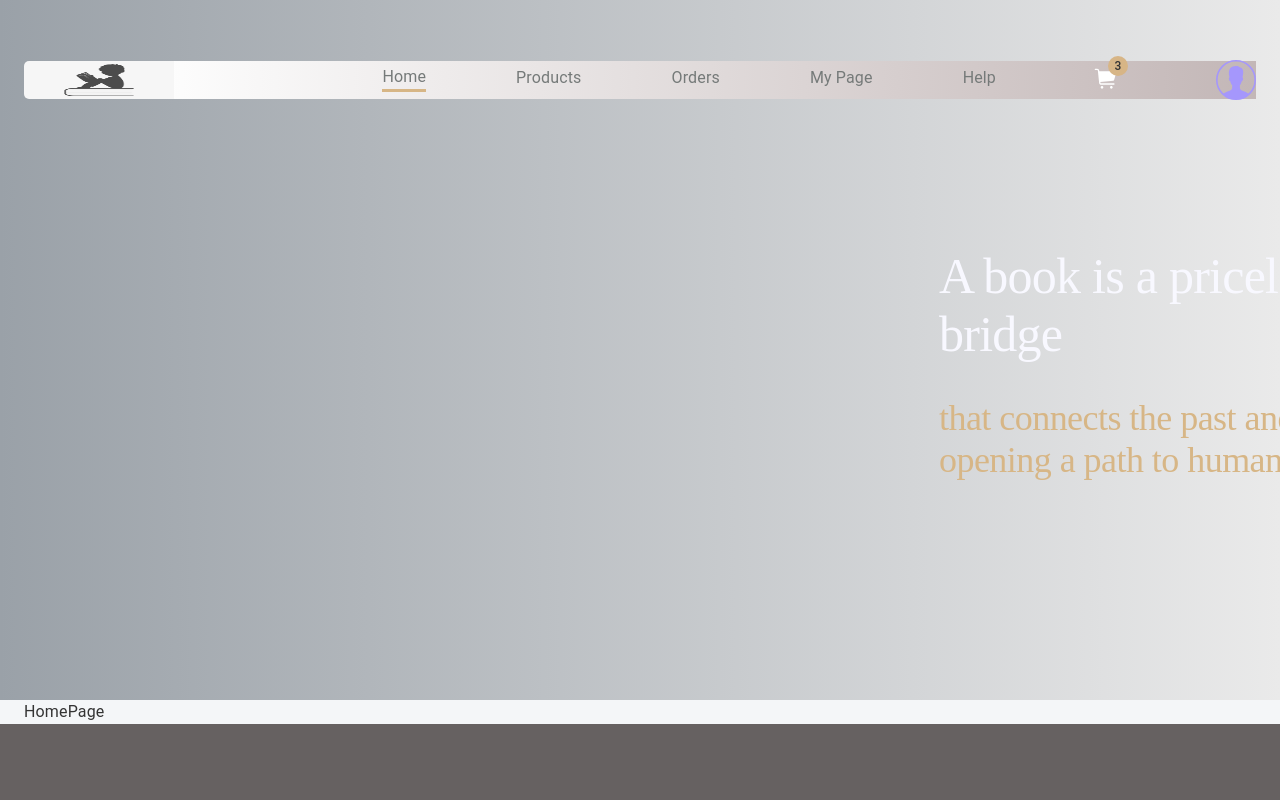
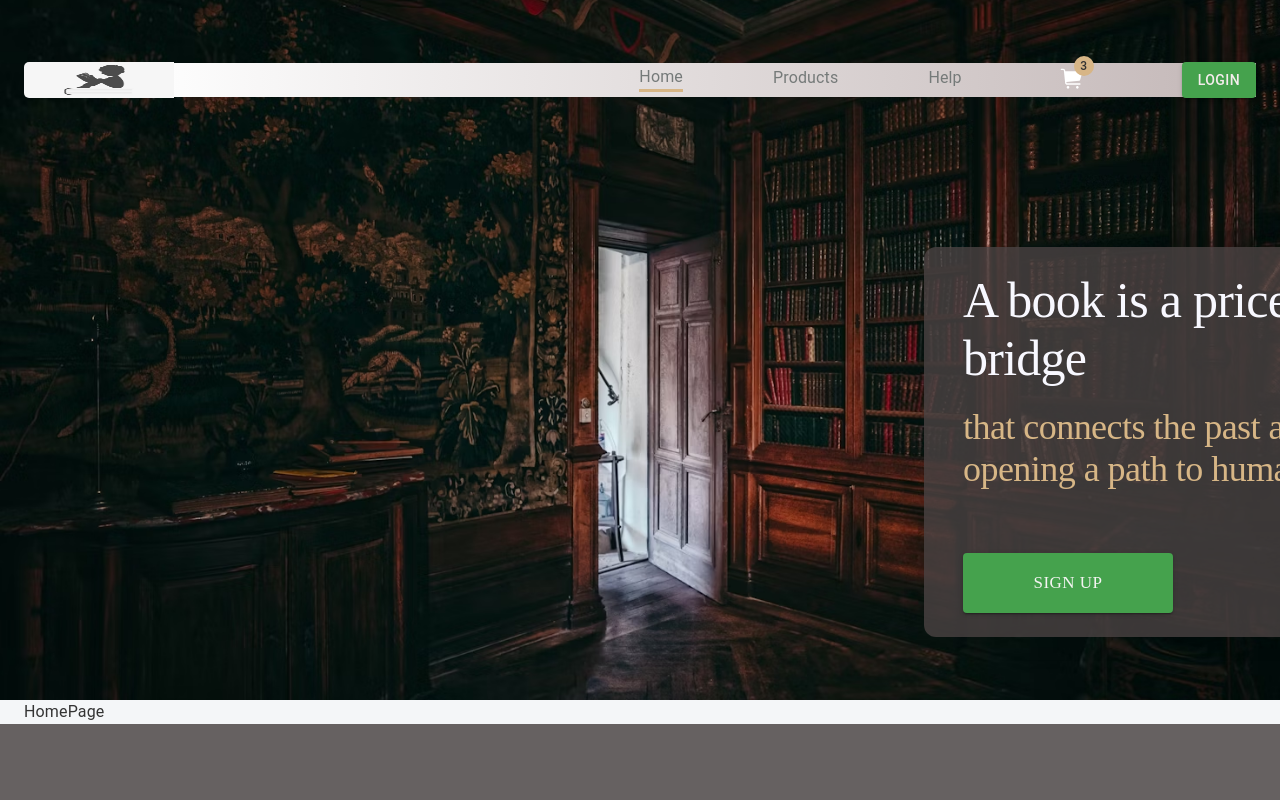
Before and after one commit to IsmanovOybek/Nusret-react, a React (Create React App) app: page / in a window 1280 px wide. Shown: the top 800 px of the page. Built offline with nearby package versions, Linux system fonts and the light colour scheme.

Commit message:
feat: modify homeNavbar component

```diff
--- a/src/app/components/headers/HomeNavbar.tsx
+++ b/src/app/components/headers/HomeNavbar.tsx
@@ -3,7 +3,7 @@ import { NavLink } from "react-router-dom";
 import Basket from "./Basket";
 
 export function HomeNavbar() {
-  const authMember = true;
+  const authMember = null;
   return (
     <div className="home-navbar">
       <Container sx={{ mt: "55px", height: "642px" }}>
@@ -18,7 +18,7 @@ export function HomeNavbar() {
               <img
                 style={{
                   width: "150px",
-                  height: "38px",
+                  height: "36px",
                   borderRadius: "5px 0px 0px 5px",
                   marginTop: "7px",
                 }}
--- a/src/app/components/headers/OtherNavbar.tsx
+++ b/src/app/components/headers/OtherNavbar.tsx
@@ -3,7 +3,7 @@ import { NavLink } from "react-router-dom";
 import Basket from "./Basket";
 
 export function OtherNavbar() {
-  const authMember = true;
+  const authMember = null;
   return (
     <div className="other-navbar">
       <Container className="navbar-container">
@@ -13,7 +13,7 @@ export function OtherNavbar() {
               <img
                 style={{
                   width: "150px",
-                  height: "38px",
+                  height: "36px",
                   borderRadius: "5px 0px 0px 5px",
                   marginTop: "7px",
                 }}
--- a/src/css/navbar.css
+++ b/src/css/navbar.css
@@ -2,10 +2,10 @@
   width: 100%;
   height: 700px;
   display: flex;
-  /* background-image: url("/public/img/okk.jpg"); */
-  background-size: contain;
-  background: linear-gradient(90deg, #9aa1a8, #eaeaea);
-  /* background-position: center; */
+  background-image: url("/public/img/or.PNG");
+  background-size: cover;
+  /* background: linear-gradient(90deg, #9aa1a8, #eaeaea); */
+  background-position: center;
   background-repeat: no-repeat;
   background-attachment: fixed; /* agar parallax effekt kerak bo‘lsa */
   overflow: hidden; /* fon elementlari tashqariga chiqmasligi uchun */
@@ -34,7 +34,7 @@
   justify-content: end;
   gap: 90px;
   width: 1200px;
-  height: 38px;
+  height: 34px;
 }
 
 .home-navbar .hover-line:after {
@@ -58,6 +58,13 @@
   display: flex;
   flex-direction: row;
   justify-content: space-between;
+ /* background-color: #9aa1a8; */
+}
+
+.home-navbar .login-button {
+
+  background-color: #45a24d;
+  color: #f4ecec;
 }
 
 .home-navbar .detail {
@@ -65,8 +72,13 @@
   display: flex;
   flex-direction: column;
   margin-left: 900px;
-  background: rgba(255, 255, 255 0.4);
+  background: rgba(74, 67, 67, 0.8); /* faqat fon shaﬃf bo'ladi */
+  /* border-radius, box-shadow, va padding kerak bo'lishi mumkin */
+  padding: 24px;
+  border-radius: 12px;
+  box-shadow: 0 4px 24px rgba(0,0,0,0.08);
 }
+
 
 .home-navbar .header-frame .detail .head-main-txt {
   width: 450px;
@@ -122,7 +134,8 @@
   font-style: normal;
   font-weight: 400;
   line-height: normal;
-  color: #d7b686;
+  color: #f5f4f3;
+  background-color: #45a24d;
 }
 /* other navbar */
 
@@ -130,9 +143,10 @@
   width: 100%;
   height: 400px;
   display: flex;
-  /* background: url("/public/img/banner.webp");
-  background-size: cover; */
-  background: linear-gradient(90deg, #9aa1a8, #eaeaea);
+  background-image: url("/public/img/or.PNG");
+
+  /* background-size: cover;  */
+  /* background: linear-gradient(90deg, #9aa1a8, #eaeaea); */
 }
 
 .other-navbar .navbar-container {
@@ -161,12 +175,12 @@
   justify-content: end;
   gap: 90px;
   width: 1200px;
-  height: 38px;
+  height: 36px;
 }
 
 .other-navbar .navbar-container .menu .links .login-button {
-  /* background: #7099d3; */
-  color: #d7b686;
+  background-color: #45a24d;
+  color: #f0ece5;
 }
 
 .other-navbar .navbar-container .menu .user-avatar {
@@ -180,7 +194,7 @@
 }
 
 .other-navbar .hover-line a {
-  color: #f8f8ff;
+  color: #757a79;
   z-index: 100;
 }
 
```
Also changed, not shown: public/img/or.PNG (added), public/img/orq.PNG (added).
